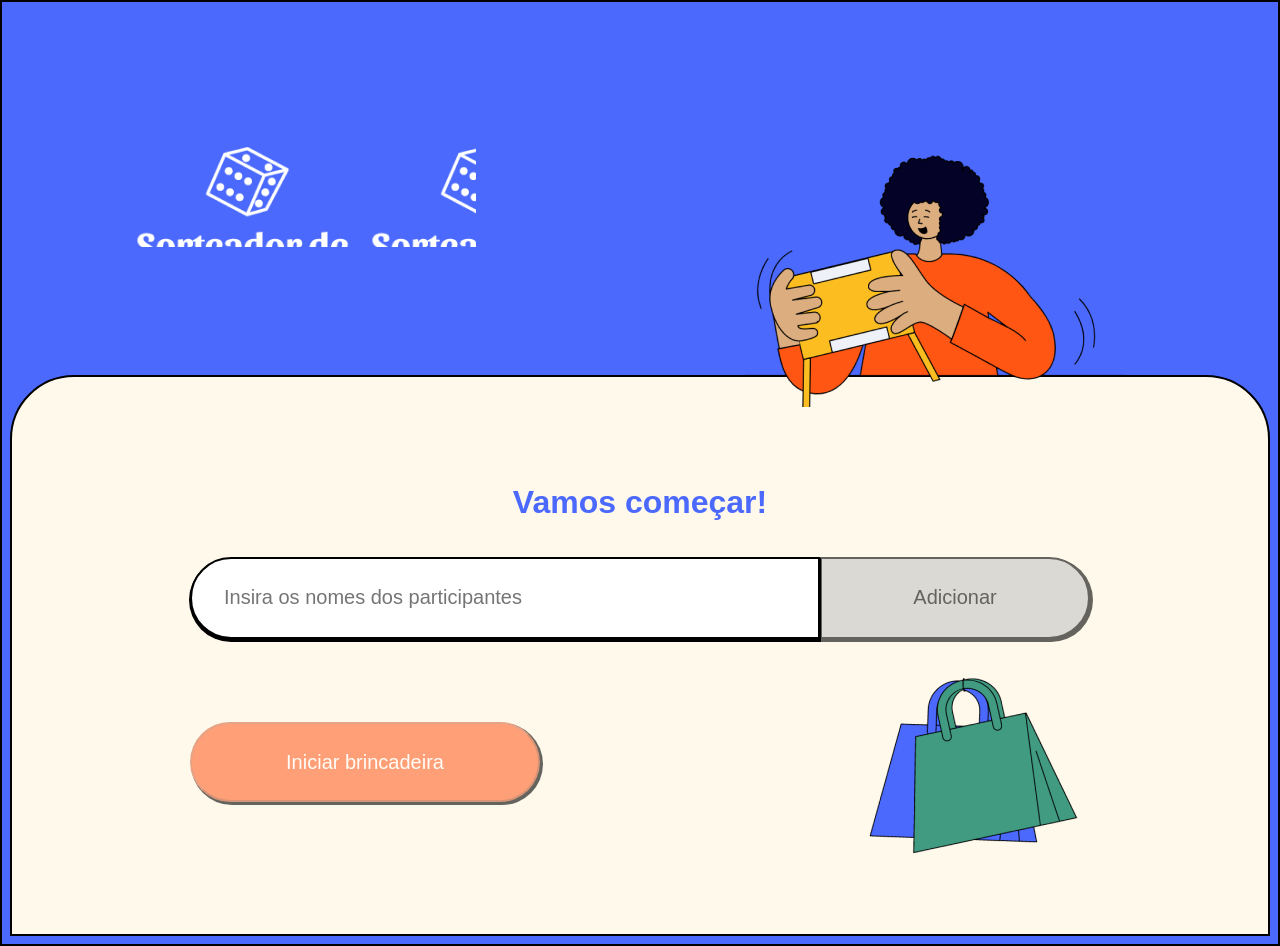
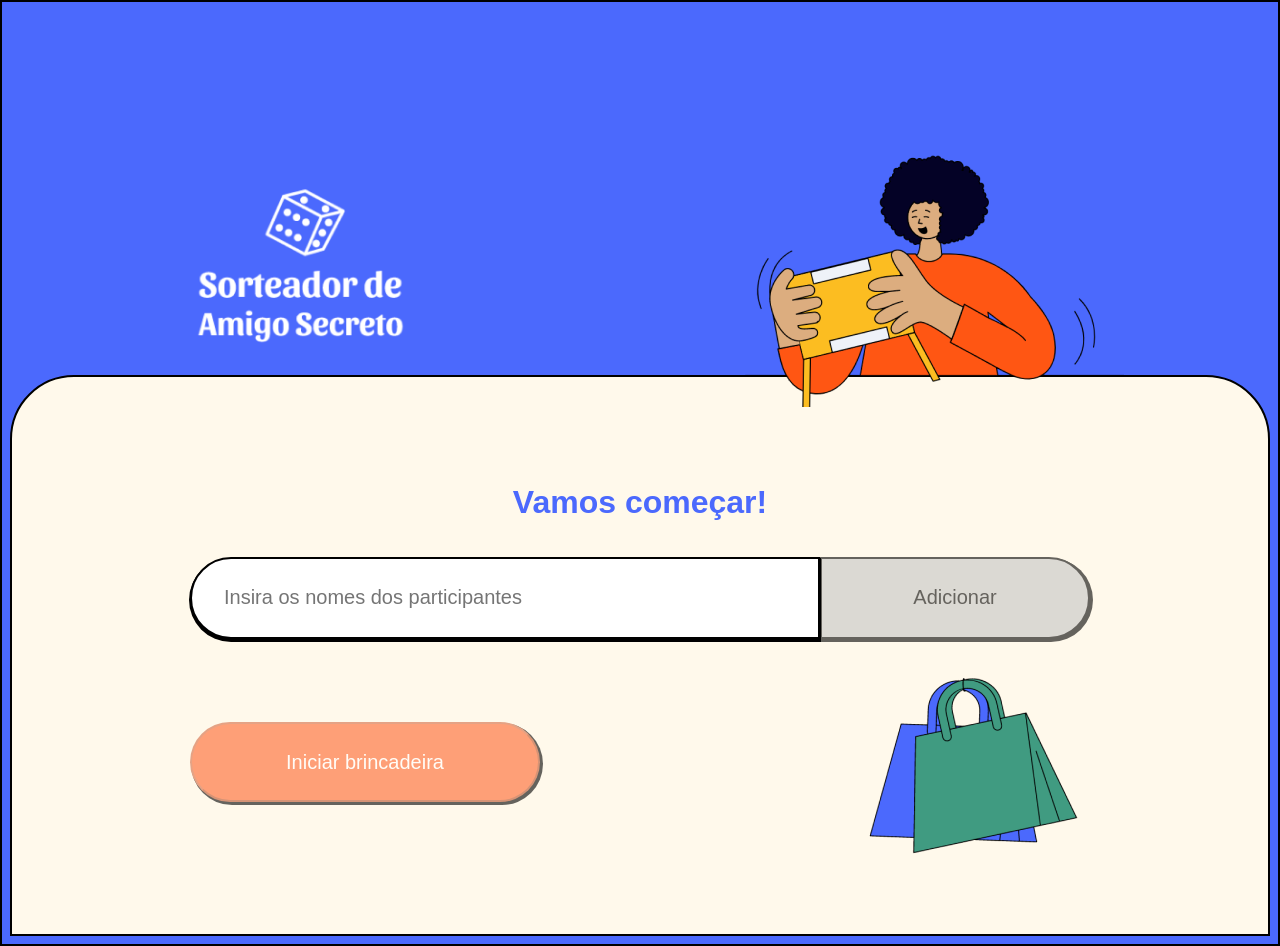
Before and after one commit to ericksantos2/sorteador-amigo-secreto, a React (Create React App) app: page / in a window 1280 px wide. Built offline with nearby package versions, Linux system fonts and the light colour scheme; the HTML template or start-up script is replaced by a standard one.

Commit message:
arrumei a estilização da imagem

```diff
--- a/src/componentes/Cabecalho/Cabecalho.module.scss
+++ b/src/componentes/Cabecalho/Cabecalho.module.scss
@@ -6,8 +6,11 @@
 
 .imagem-logo {
   background-image: url("../../../public/imagens/logo-pequeno.png");
+  background-repeat: no-repeat;
+  background-size: 225px;
+  background-position: center;
   width: 351px;
-  height: 117px;
+  min-height: 117px;
 }
 
 .participante {
```
